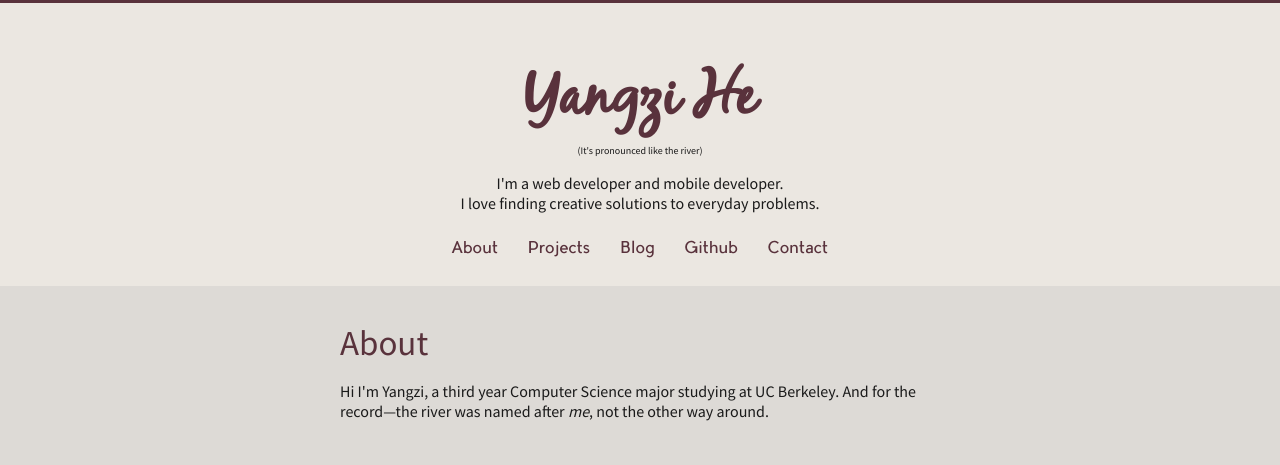
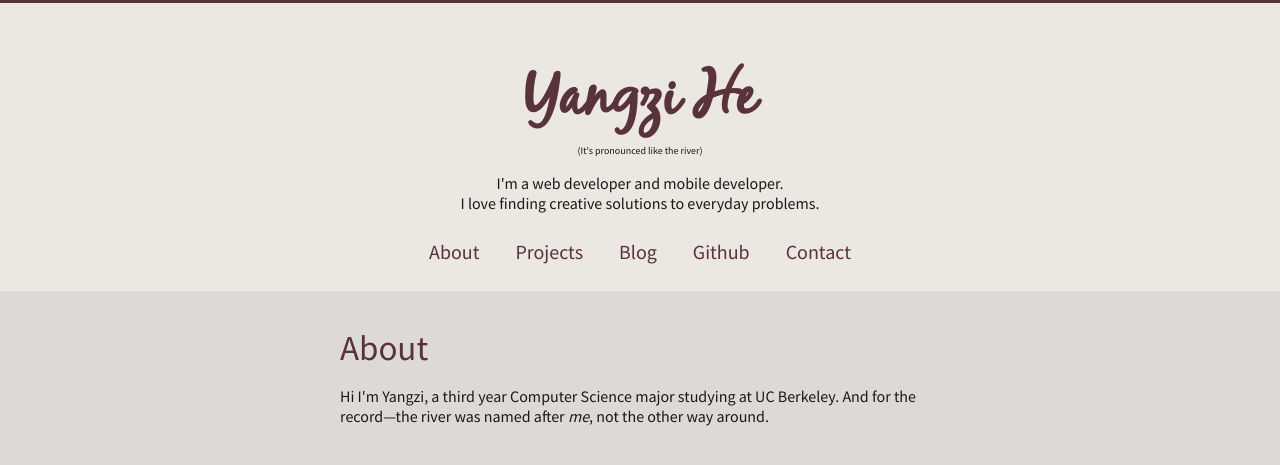
Before and after one commit to yangzihe/yangzihe.github.io, a Jekyll site: the page built from index.html, in a window 1280 px wide. Shown: the top 465 px of the page. Built offline with Jekyll 4.4.1, drawn with Linux system fonts in a browser that asks for light colours; the list of posts is cut into pages by our own code.

Commit message:
Changed favicon

```diff
--- a/_layouts/site-header.html
+++ b/_layouts/site-header.html
@@ -2,7 +2,7 @@
 <html>
   <head>
     <meta charset="utf-8">
-    <link rel="icon" href="../favicon.png" type="image/png">
+    <link rel="icon" href="../website-logo.ico" sizes="16x16 32x32 128x128 256x256">
     <link rel="stylesheet" type="text/css" href="../css/style.css">
     <link href='http://fonts.googleapis.com/css?family=Source+Sans+Pro:200,300,400,600,700' rel='stylesheet' type='text/css'>
     <title>{{ page.title }}</title>
--- a/css/style.css
+++ b/css/style.css
@@ -29,7 +29,8 @@
 li a {
     width: 10px;
     padding: 0.8em;
-    font-family: "Pier Sans";
+    font-family: "Source Sans Pro";
+    font-size: 20px;
 }
 
 li a[href] {
```
Also changed, not shown: favicon.ico (deleted), favicon.png (deleted), website_logo.ico (added), website_logo.iconset/icon_128x128.png (added), website_logo.iconset/icon_16x16.png (added), website_logo.iconset/icon_256x256.png (added), website_logo.iconset/icon_32x32.png (added).
